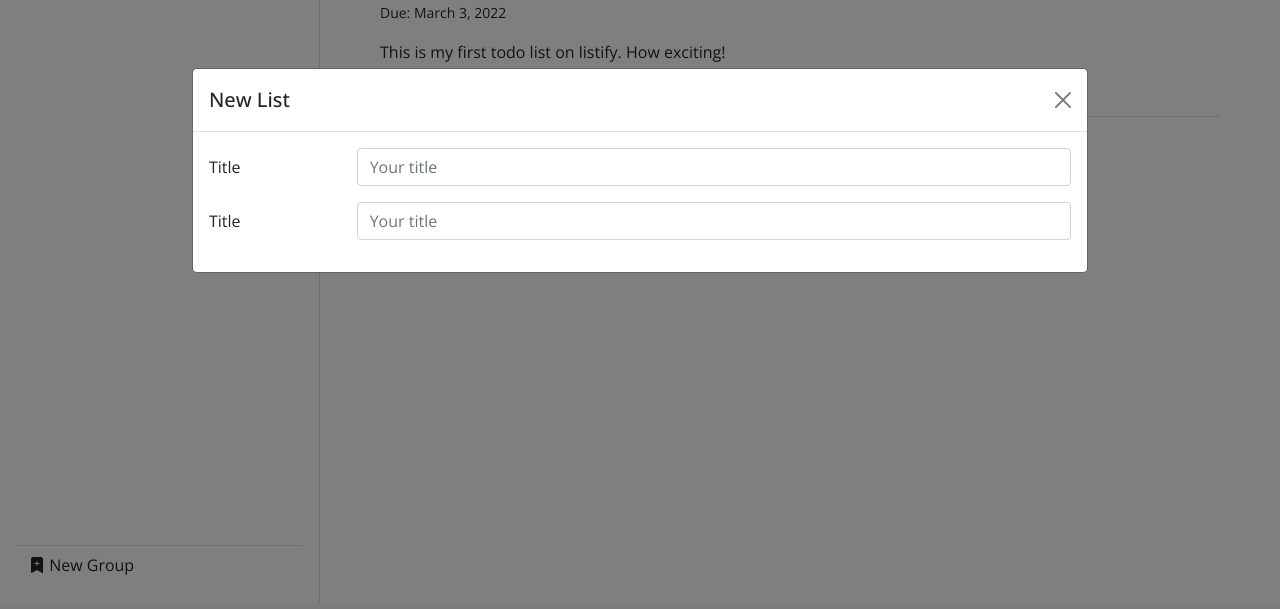
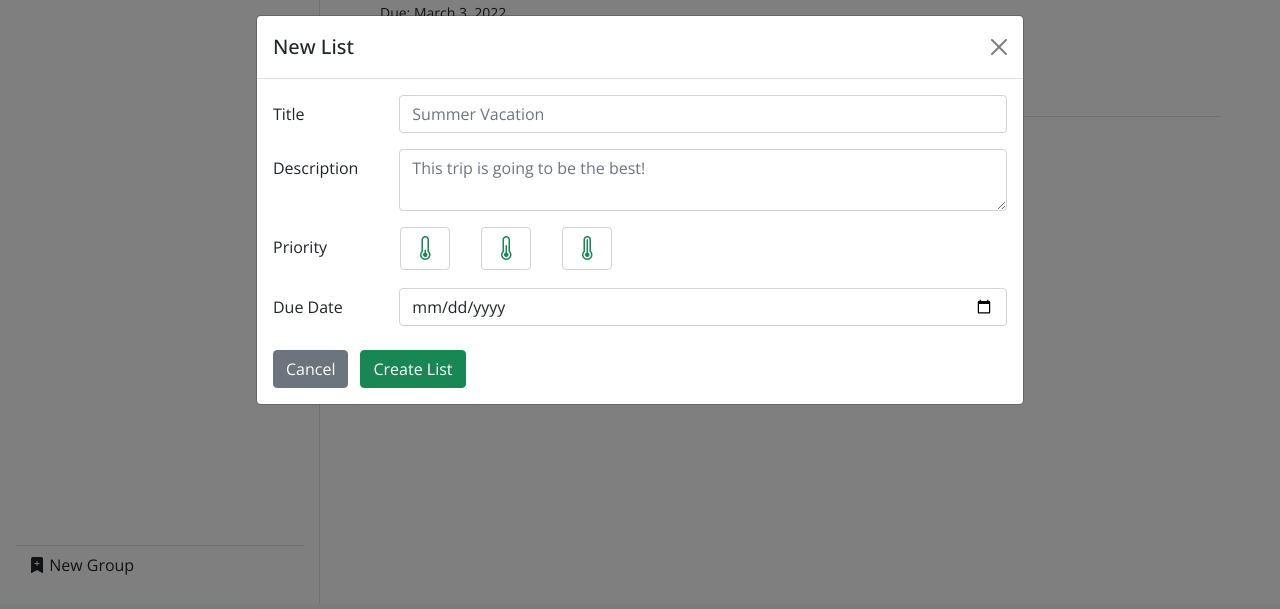
Before and after one commit to gregolive/todo-list, a website built with webpack: page dist/index.html in a window 1280 px wide. Both pictures are taken after a click on the link "New List". Shown: the part 150-759 px from the top of the page. Built offline with nearby package versions, Linux system fonts and the light colour scheme.

Commit message:
Complete list form

```diff
--- a/src/css/style.css
+++ b/src/css/style.css
@@ -102,7 +102,7 @@ footer i {
   top: 0.25rem;
 }
 
-/* MODAL */
+/* LIST MODAL */
 
 .modal {
   background-color: rgba(0,0,0,0.5);
@@ -115,6 +115,42 @@ footer i {
 }
 
 .modal-content {
-  width: 70%;
-  margin-bottom: 20vh;
+  width: max(60vw, 400px);
+  margin-bottom: 10vh;
 }
+
+.form-check-inline {
+  padding-left: 15px;
+}
+
+.priority-row {
+  margin-left: -0.75rem;
+}
+
+.priority-label {
+  max-width: 100%;
+  padding: 7px 12px;
+}
+
+.btn-outline-success {
+  border: 1px solid rgb(206, 212, 218);
+}
+
+.btn-row {
+  gap: 0.75rem;
+  margin-top: 1.5rem;
+}
+
+@media screen and (max-width: 1000px) {
+  .col-sm-2 {
+    flex-shrink: 0;
+    width: 100%;
+  }
+  .col-sm-10 {
+    width: 100%;
+  }
+
+  .row.mb-3, .priority-row.mb-3 {
+    margin-bottom: 0.75rem!important;
+  }
+}
--- a/src/script/domManipulation.js
+++ b/src/script/domManipulation.js
@@ -10,8 +10,8 @@ const closeModal = () => {
 
 const addEventListeners = () => {
   document.querySelector('.new-list').addEventListener('click', openModal);
-  document.querySelector('#new-list-modal').addEventListener('click', closeModal);
   document.querySelector('.btn-close').addEventListener('click', closeModal);
+  document.querySelector('.btn-cancel').addEventListener('click', closeModal);
 }
 
 export default addEventListeners;
--- a/src/script/newList.js
+++ b/src/script/newList.js
@@ -41,11 +41,11 @@
   </div>
 */
 
-const textInput = (name, placeholder) => {
+const textInput = (type, name, placeholder) => {
   const container = document.createElement('div'),
         label = document.createElement('label'),
         inputContainer = document.createElement('div'),
-        input = document.createElement('input');
+        input = document.createElement(type);
 
   input.className = 'form-control';
   input.id = name;
@@ -66,12 +66,105 @@ const textInput = (name, placeholder) => {
   return container;
 }
 
+const dateInput = () => {
+  const container = document.createElement('div'),
+        label = document.createElement('label'),
+        inputContainer = document.createElement('div'),
+        input = document.createElement('input');
+
+  input.className = 'form-control';
+  input.id = 'dueDate';
+  input.setAttribute('type', 'date');
+
+  inputContainer.className = 'col-sm-10';
+  inputContainer.appendChild(input);
+
+  label.className = 'col-sm-2 col-form-label';
+  label.setAttribute('for', 'dueDate');
+  label.textContent = 'Due Date';
+
+  container.className = 'row mb-3';
+  container.appendChild(label);
+  container.appendChild(inputContainer);
+
+  return container;
+}
+
+const priorityInput = () => {
+  const container = document.createElement('div'),
+        label = document.createElement('label'),
+        options = ['low', 'half', 'high'];
+
+  label.className = 'col-sm-2 col-form-label priority-label';
+  label.textContent = 'Priority';
+
+  container.className = 'priority-row mb-3';
+  container.appendChild(label);
+
+  options.forEach(priority => {
+    const div = document.createElement('div'),
+          input = document.createElement('input'),
+          btnLabel = document.createElement('label'),
+          icon = document.createElement('i');
+
+    input.id = priority;
+    input.className = 'btn-check';
+    input.setAttribute('type', 'radio');
+    input.setAttribute('name', 'priority');
+
+    icon.className = `bi bi-thermometer-${priority} h4`;
+
+    btnLabel.className = 'btn btn-outline-success';
+    btnLabel.setAttribute('for', priority);
+    btnLabel.appendChild(icon);
+
+    div.className = 'form-check form-check-inline';
+    div.appendChild(input);
+    div.appendChild(btnLabel);
+
+    container.appendChild(div);
+  });
+
+  return container;
+}
+
+/*
+<div class="form-group row">
+  <div class="col-sm-10">
+    <button type="button" class="btn btn-secondary" onclick="closeModal()">Cancel</button>
+    <button type="submit" class="btn btn-info" onclick="closeModal()">Add Book</button>
+  </div>
+</div>
+*/
+
+const formBtns = () => {
+  const div = document.createElement('div'),
+        cancelBtn = document.createElement('button'),
+        submitBtn = document.createElement('button');
+
+  cancelBtn.className = 'btn btn-secondary btn-cancel';
+  cancelBtn.textContent = 'Cancel';
+  cancelBtn.setAttribute('type', 'button');
+  submitBtn.className = 'btn btn-success btn-new';
+  submitBtn.textContent = 'Create List';
+  submitBtn.setAttribute('type', 'submit');
+
+  div.className = 'col-sm-10 d-flex btn-row';
+  div.appendChild(cancelBtn);
+  div.appendChild(submitBtn);
+
+  return div;
+}
+
 const buildListForm = () => {
   const form = document.createElement('form'),
         modalBody = document.createElement('div');
 
-  form.appendChild(textInput('Title', 'Your title'));
-  form.appendChild(textInput('Title', 'Your title'));
+  form.appendChild(textInput('input', 'Title', 'Summer Vacation'));
+  form.appendChild(textInput('textarea', 'Description', 'This trip is going to be the best!'));
+  form.appendChild(priorityInput());
+  form.appendChild(dateInput());
+  form.appendChild(formBtns());
 
   modalBody.className = 'modal-body';
   modalBody.appendChild(form);
```
